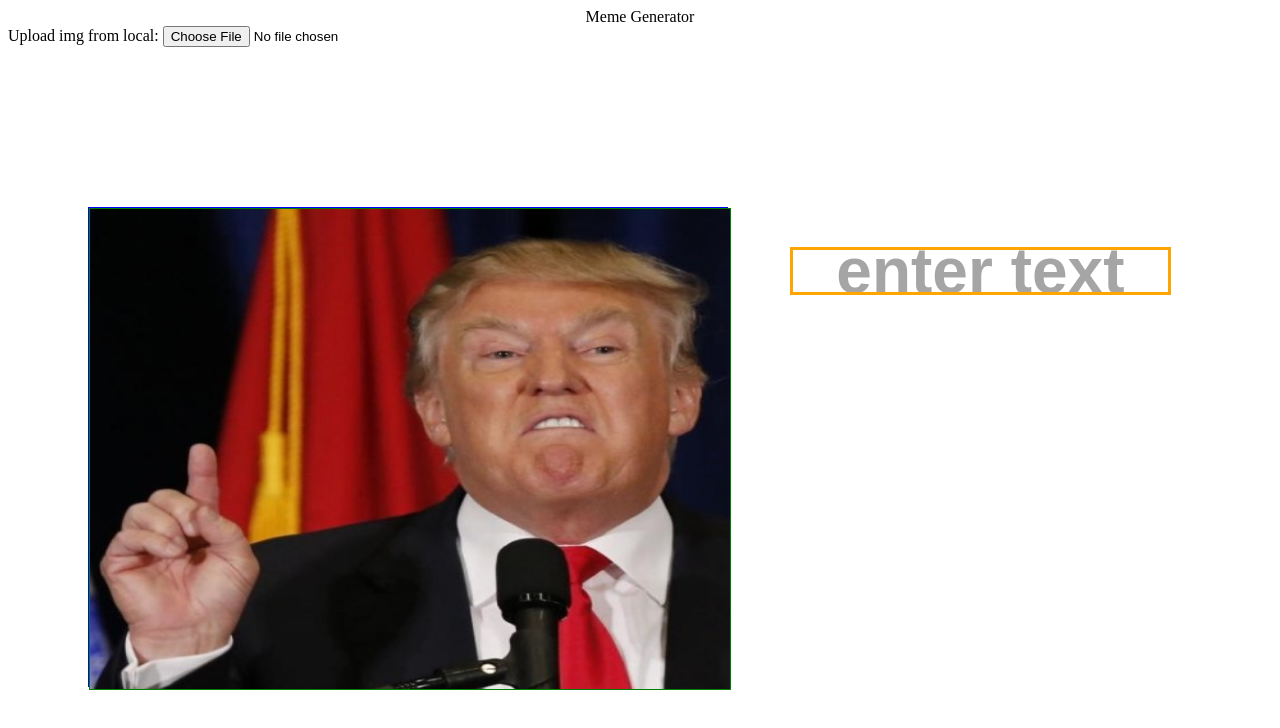
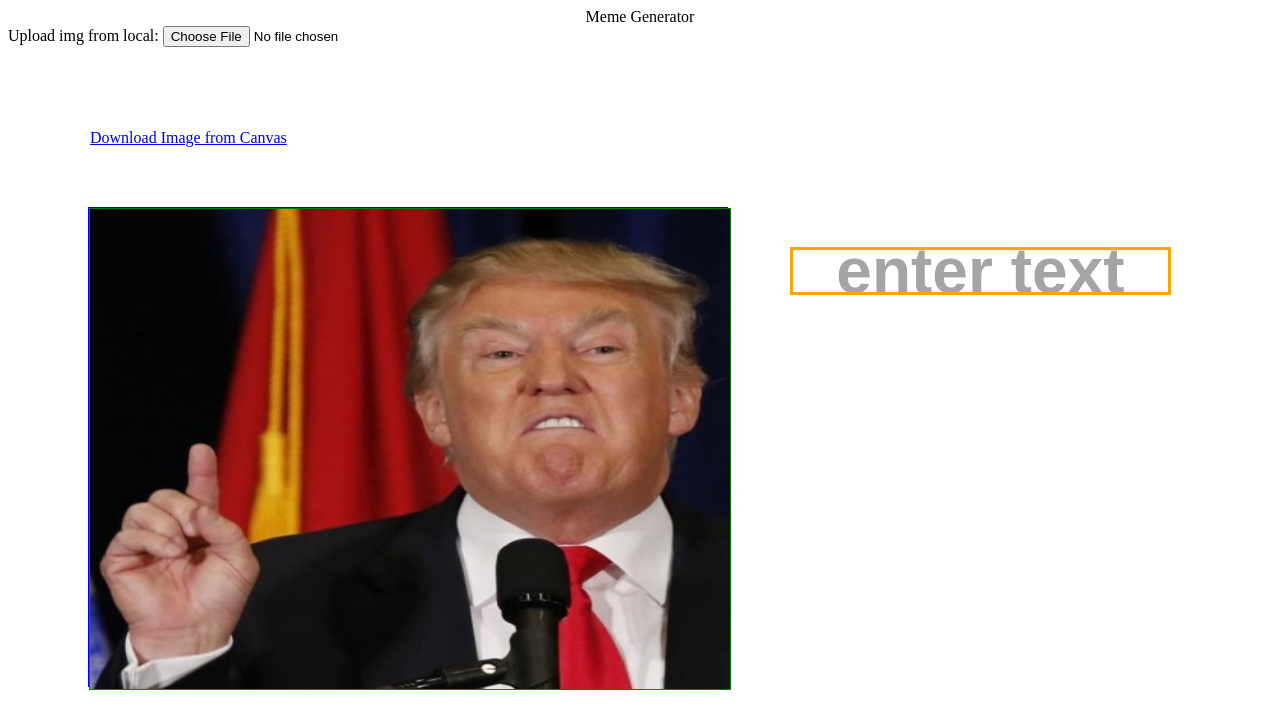
Before and after one commit to ofekmeshulam46-bot/Sprint-2-project, a plain HTML site: page index.html in a window 1280 px wide. Both pictures are taken after a click on the picture 258 px from the left and 297 px from the top of the page. Drawn offline with Linux system fonts and the light colour scheme.

Commit message:
add download img

```diff
--- a/index.html
+++ b/index.html
@@ -24,7 +24,15 @@
 
     <section class="meme-editor"></section>
 
-    <div class="canvas-container" style="display:none" >
+    <div class="canvas-container" style="display: none">
+      <a
+        href="#"
+        class="btn"
+        onclick="onDownloadImg(this)"
+        download="my-img.jpg"
+        >Download Image from Canvas</a
+      >
+
       <canvas
         width="400"
         height="400"
--- a/js/controller.js
+++ b/js/controller.js
@@ -61,8 +61,15 @@ function drawCanvasText(text) {
   gCtx.fillText(text, gElCanvas.width / 2, gElCanvas.height * 0.15) // line near the bottom
 }
 
+
+function onDownloadImg(elLink) {
+  const imgContent = gElCanvas.toDataURL('image/jpeg')
+  elLink.href = imgContent
+}
+
 // Whenever user types — update both places
 // textBox.addEventListener('input', () => renderMeme(IMAGE))
+
 
 
 
--- a/styles/components/canvas.css
+++ b/styles/components/canvas.css
@@ -11,22 +11,23 @@
 
   background-color: grey;
 
+  canvas {
+    display: block;
+    position: relative;
+    background-color: pink;
+    margin: auto;
+    outline: 1px solid green;
+    /* background-color: white; */
+  }
 
+  a {
+    position: absolute;
+    top: -5em;
 
+  }
 }
 
 
-.canvas-container canvas {
-  display: block;
-  position: relative;
-  background-color: pink;
-  margin: auto;
-  outline: 1px solid green;
-  /* background-color: white; */
-
-
-
-}
 
 
 .text-box {
@@ -34,7 +35,7 @@
   position: absolute;
 
 
-   top: 8%;
+  top: 8%;
   height: 10%;
   width: 60%;
   right: -70%;
```
